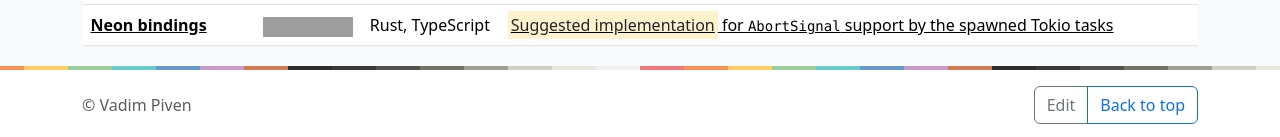
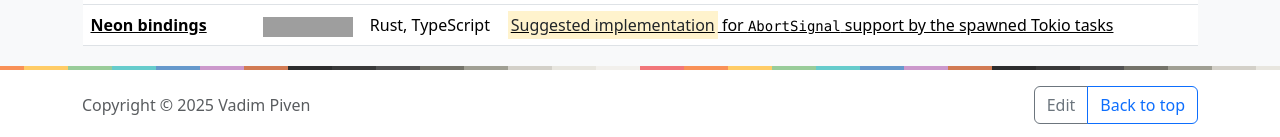
Before and after one commit to vadimpiven/vadimpiven, a Jekyll site: the page built from index.html, in a window 1280 px wide. Shown: the part 786-923 px from the top of the page. Built offline with Jekyll 4.4.1, drawn with Linux system fonts in a browser that asks for light colours; some of the changed lines change nothing that is shown; grey boxes are pictures that could not be loaded.

Commit message:
Update default.html

```diff
--- a/_layouts/default.html
+++ b/_layouts/default.html
@@ -58,7 +58,7 @@
     <footer class="container text-muted py-3">
       <div class="d-flex justify-content-between align-items-center">
 
-        <span>&copy; Vadim Piven</span>
+        <span>Copyright &copy; <script>document.write(new Date().getFullYear());</script> Vadim Piven</span>
         <div class="btn-group">
           <a href="https://github.com/vadimpiven/vadimpiven/tree/gh-pages/{{ page.path }}" target="_blank" rel="noopener noreferrer" class="btn btn-outline-secondary">Edit</a>
           <a href="#" class="btn btn-outline-primary">Back to top</a>
```
